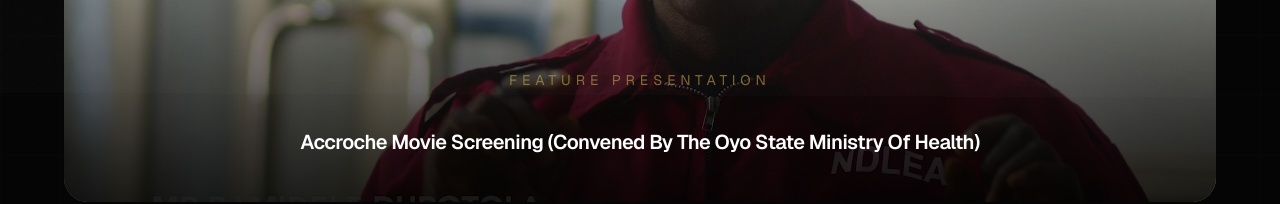
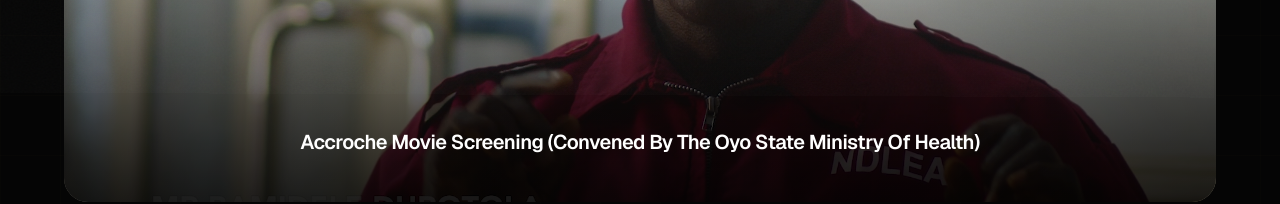
Before and after one commit to smartedgemediaco-creator/accroche-the-movie, a Next.js app: page / in a window 1280 px wide. Shown: the part 745-949 px from the top of the page. Built offline with nearby package versions, Linux system fonts and the light colour scheme.

Commit message:
Remove Feature Presentation label from video card

```diff
--- a/src/components/MovieSection.tsx
+++ b/src/components/MovieSection.tsx
@@ -244,9 +244,6 @@ function MovieCard({ title, videoUrl, onPlay, index }: {
 
         <div className="absolute bottom-0 left-0 right-0 pt-48 pb-6 md:pb-10 px-6 md:px-10">
           <div className="mx-auto max-w-5xl text-center">
-            <p className="text-xs md:text-sm tracking-[0.35em] uppercase text-[#c8a84e]/60 mb-3">
-              {index === 0 ? "Feature Presentation" : "Next Feature"}
-            </p>
             <h2 className="text-xl md:text-4xl lg:text-5xl font-bold text-white leading-tight text-balance">
               {index === 0 ? (
                 <span className="text-sm md:text-lg lg:text-xl font-semibold tracking-tight">Accroche Movie Screening (Convened By The Oyo State Ministry Of Health)</span>
```
